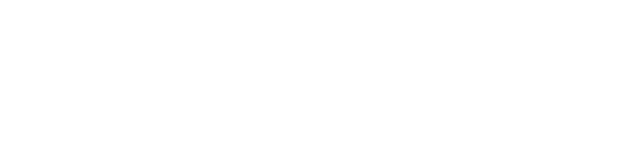
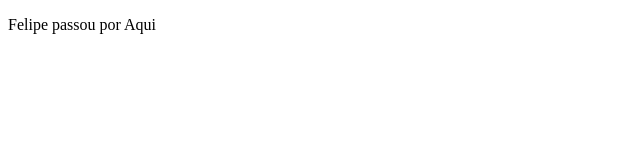
Before and after one commit to felipewiertz/AulaGit, a plain HTML site: page index.html in a window 1280 px wide. Shown: the whole page, without its empty margins (0-640 px from the left). Drawn offline with Linux system fonts and the light colour scheme.

Commit message:
Felipe passou por aqui

```diff
--- a/index.html
+++ b/index.html
@@ -7,6 +7,6 @@
     <title>Teste</title>
 </head>
 <body>
-
+    <p>Felipe passou por Aqui</p>
 </body>
 </html>
```
